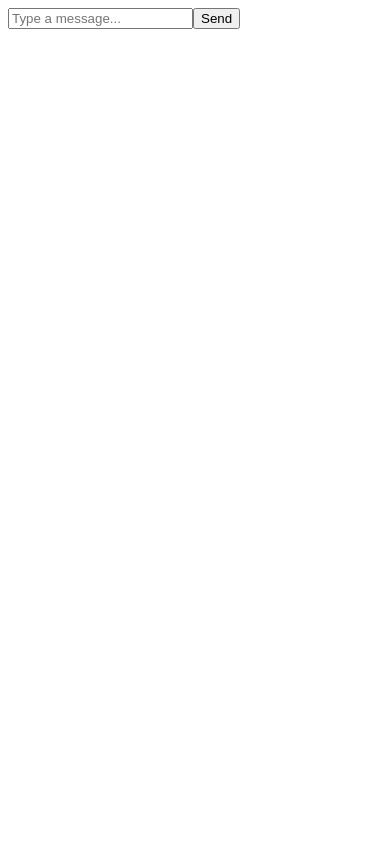
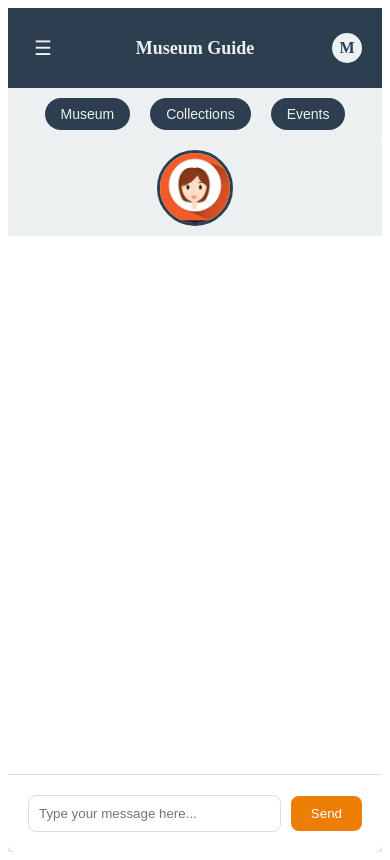
Before and after one commit to ShreyaNikam15/Smart-Ticket-Management, a React (Create React App) app in the folder frontend/: page /Chat in a window 390 px wide. Built offline with nearby package versions, Linux system fonts and the light colour scheme.

Commit message:
UI for chat

```diff
--- a/frontend/src/Components/Chat.js
+++ b/frontend/src/Components/Chat.js
@@ -1,50 +1,355 @@
-import React, { useState } from 'react';
+import React, { useState, useEffect, useRef } from 'react';
+import axios from 'axios';
 
 const Chat = () => {
   const [messages, setMessages] = useState([]);
   const [newMessage, setNewMessage] = useState('');
+  const [isSidebarVisible, setSidebarVisible] = useState(false);
+  const [dropdowns, setDropdowns] = useState({
+    museum: false,
+    collections: false,
+    events: false,
+  });
 
-  // Handle sending a new message
-  const handleSendMessage = async () => {
-    if (newMessage.trim()) {
+  const chatHistoryRef = useRef(null);
+
+  useEffect(() => {
+    if (chatHistoryRef.current) {
+      chatHistoryRef.current.scrollTop = chatHistoryRef.current.scrollHeight;
+    }
+  }, [messages]);
+
+  const handleSendMessage = async (e) => {
+    e.preventDefault();
+    if (!newMessage.trim()) return;
+
     try {
-        const response = await fetch('http://localhost:5000/api/chat', {
-          method: 'POST',
-          headers: { 'Content-Type': 'application/json' },
-          body: JSON.stringify({ userInput: newMessage }),
-        });
-        const data = await response.json();
-        const userMessage = { currQuery: newMessage, response: data.response, createdAt: new Date() };
-        setMessages([userMessage, ...messages]);
+      const response = await axios.post('https://smart-ticket-management.onrender.com/api/chat', { userInput: newMessage });
+      const newChat = {
+        currQuery: newMessage,
+        response: response.data.response,
+        createdAt: new Date(),
+      };
+      setMessages([...messages, newChat]);
       setNewMessage('');
     } catch (error) {
       console.error('Error sending message:', error);
     }
-    }
+  };
+
+  const toggleSidebar = () => {
+    setSidebarVisible(!isSidebarVisible);
+  };
+
+  const toggleDropdown = (dropdownName) => {
+    setDropdowns((prevState) => ({
+      ...prevState,
+      [dropdownName]: !prevState[dropdownName],
+    }));
   };
 
   return (
-    <div className="chat-container">
-      <div className="chat-box">
+    <div style={styles.chatContainer}>
+      <div style={styles.navbar}>
+        <button onClick={toggleSidebar} style={styles.menuButton}>☰</button>
+        <div style={styles.navbarTitle}>Museum Guide</div>
+        <div style={styles.museumLogo}>M</div>
+      </div>
+
+      {/* Tags with Dropdowns */}
+      <div style={styles.tags}>
+        <div style={styles.tagWrapper}>
+          <button style={styles.tagButton} onClick={() => toggleDropdown('museum')}>Museum</button>
+          {dropdowns.museum && (
+            <div style={styles.dropdownContent}>
+              <p>Museum History</p>
+              <p>Visitor Guidelines</p>
+              <p>Opening Hours</p>
+            </div>
+          )}
+        </div>
+
+        <div style={styles.tagWrapper}>
+          <button style={styles.tagButton} onClick={() => toggleDropdown('collections')}>Collections</button>
+          {dropdowns.collections && (
+            <div style={styles.dropdownContent}>
+              <p>Modern Art</p>
+              <p>Historical Artifacts</p>
+              <p>Contemporary Sculptures</p>
+            </div>
+          )}
+        </div>
+
+        <div style={styles.tagWrapper}>
+          <button style={styles.tagButton} onClick={() => toggleDropdown('events')}>Events</button>
+          {dropdowns.events && (
+            <div style={styles.dropdownContent}>
+              <p>Art Workshops</p>
+              <p>Guided Tours</p>
+              <p>Special Exhibits</p>
+            </div>
+          )}
+        </div>
+      </div>
+
+      <div style={styles.contentWrapper}>
+        {isSidebarVisible && (
+          <div style={styles.sidebar}>
+            <button onClick={toggleSidebar} style={styles.closeButton}>×</button>
+            <h3 style={styles.sidebarHeader}>Explore</h3>
+            <ul style={styles.sidebarList}>
+              <li style={styles.sidebarItem}>Exhibits</li>
+              <li style={styles.sidebarItem}>Collections</li>
+              <li style={styles.sidebarItem}>Events</li>
+              <li style={styles.sidebarItem}>Visitor Info</li>
+              <li style={styles.sidebarItem}>About</li>
+            </ul>
+          </div>
+        )}
+
+        <div style={styles.chatContentContainer}>
+          <div style={styles.circularImageContainer}>
+            <div style={styles.circularImage}>
+              <img src="aigirl.jpg" alt="Assistant" style={styles.image} />
+            </div>
+          </div>
+
+          <div style={styles.chatHistory} ref={chatHistoryRef}>
             {messages.map((message, index) => (
-          <div key={index} className="chat-message">
+              <div key={index} style={styles.chatMessage}>
+                <div style={styles.userMessageContent}>
                   <strong>User:</strong> {message.currQuery}
-            <p><strong>Response:</strong> {message.response}</p>
-            <span>{new Date(message.createdAt).toLocaleString()}</span>
+                </div>
+                <div style={styles.aiMessageContent}>
+                  <strong>Response:</strong> {message.response}
+                </div>
+                <span style={styles.timestamp}>
+                  {new Date(message.createdAt).toLocaleString()}
+                </span>
               </div>
             ))}
           </div>
-      <div className="chat-input">
+
+          <form onSubmit={handleSendMessage} style={styles.form}>
             <input
               type="text"
               value={newMessage}
               onChange={(e) => setNewMessage(e.target.value)}
-          placeholder="Type a message..."
+              placeholder="Type your message here..."
+              style={styles.input}
+              required
             />
-        <button onClick={handleSendMessage}>Send</button>
+            <button type="submit" style={styles.button}>Send</button>
+          </form>
+        </div>
       </div>
     </div>
   );
 };
 
+const styles = {
+  chatContainer: {
+    display: 'flex',
+    justifyContent: 'center',
+    maxWidth: '500px',
+    margin: '0 auto',
+    flexDirection: 'column',
+    height: '100vh',
+    backgroundColor: '#f5f5f5',
+    fontFamily: '"Playfair Display", serif',
+    ...(window.innerWidth <= 768 && {
+      maxWidth: '100%',
+      margin: '0',
+    }),
+  },
+  navbar: {
+    display: 'flex',
+    alignItems: 'center',
+    backgroundColor: '#2c3e50',
+    color: '#ecf0f1',
+    padding: '10px 20px',
+    height: '60px',
+  },
+  menuButton: {
+    backgroundColor: 'transparent',
+    border: 'none',
+    color: '#ecf0f1',
+    fontSize: '20px',
+    cursor: 'pointer',
+  },
+  navbarTitle: {
+    flexGrow: 1,
+    textAlign: 'center',
+    fontSize: '18px',
+    fontWeight: 'bold',
+  },
+  museumLogo: {
+    width: '30px',
+    height: '30px',
+    backgroundColor: '#ecf0f1',
+    color: '#2c3e50',
+    borderRadius: '50%',
+    display: 'flex',
+    justifyContent: 'center',
+    alignItems: 'center',
+    fontWeight: 'bold',
+  },
+  tags: {
+    display: 'flex',
+    justifyContent: 'center',
+    padding: '10px 0',
+    backgroundColor: '#ecf0f1',
+  },
+  tagWrapper: {
+    position: 'relative',
+    margin: '0 10px',
+  },
+  tagButton: {
+    backgroundColor: '#2c3e50',
+    border: 'none',
+    color: '#ecf0f1',
+    padding: '8px 16px',
+    borderRadius: '20px',
+    cursor: 'pointer',
+    fontSize: '14px',
+  },
+  dropdownContent: {
+    position: 'absolute',
+    top: '100%',
+    left: 0,
+    backgroundColor: '#ffffff',
+    border: '1px solid #ddd',
+    boxShadow: '0 4px 6px rgba(0, 0, 0, 0.1)',
+    borderRadius: '8px',
+    padding: '10px',
+    zIndex: 1,
+    minWidth: '150px',
+  },
+  contentWrapper: {
+    display: 'flex',
+    flex: 1,
+    overflow: 'hidden',
+    ...(window.innerWidth <= 768 && {
+      flexDirection: 'column',
+      padding: '0',
+    }),
+  },
+  sidebar: {
+    width: '200px',
+    backgroundColor: '#34495e',
+    boxShadow: '2px 0 5px rgba(0, 0, 0, 0.1)',
+    color: '#ecf0f1',
+    padding: '20px',
+    overflowY: 'auto',
+    height: 'calc(100vh - 60px)', // Subtracting navbar height
+    ...(window.innerWidth <= 768 && {
+      display: 'none', // Hide sidebar on mobile
+    }),
+  },
+  closeButton: {
+    backgroundColor: 'transparent',
+    border: 'none',
+    color: '#ecf0f1',
+    fontSize: '24px',
+    cursor: 'pointer',
+    marginBottom: '20px',
+  },
+  sidebarHeader: {
+    color: '#ecf0f1',
+    fontSize: '20px',
+    marginBottom: '15px',
+    borderBottom: '1px solid #ecf0f1',
+    paddingBottom: '10px',
+  },
+  sidebarList: {
+    listStyle: 'none',
+    padding: '0',
+  },
+  sidebarItem: {
+    padding: '10px 0',
+    cursor: 'pointer',
+  },
+  chatContentContainer: {
+    flex: 1,
+    display: 'flex',
+    flexDirection: 'column',
+    backgroundColor: '#ffffff',
+    borderRadius: '8px',
+    boxShadow: '0 4px 6px rgba(0, 0, 0, 0.1)',
+    overflow: 'hidden',
+    margin: '10px',
+    ...(window.innerWidth <= 768 && {
+      margin: '0',
+    }),
+  },
+  circularImageContainer: {
+    display: 'flex',
+    justifyContent: 'center',
+    padding: '10px 0',
+    backgroundColor: '#ecf0f1',
+  },
+  circularImage: {
+    width: '70px',
+    height: '70px',
+    borderRadius: '50%',
+    overflow: 'hidden',
+    border: '3px solid #2c3e50',
+  },
+  image: {
+    width: '100%',
+    height: '100%',
+    objectFit: 'cover',
+  },
+  chatHistory: {
+    flex: 1,
+    overflowY: 'auto',
+    padding: '20px',
+  },
+  chatMessage: {
+    marginBottom: '15px',
+  },
+  userMessageContent: {
+    maxWidth: '75%',
+    padding: '10px',
+    borderRadius: '10px',
+    boxShadow: '0px 0px 10px rgba(0, 0, 0, 0.1)',
+    backgroundColor: 'rgb(255 249 199)',
+    wordBreak: 'break-word',
+    marginBottom: '5px',
+  },
+  aiMessageContent: {
+    maxWidth: '75%',
+    padding: '10px',
+    borderRadius: '10px',
+    backgroundColor: '#f1f0f0',
+    wordBreak: 'break-word',
+    marginBottom: '5px',
+  },
+  timestamp: {
+    fontSize: '12px',
+    color: '#888',
+  },
+  form: {
+    display: 'flex',
+    alignItems: 'center',
+    padding: '20px',
+    borderTop: '1px solid #ddd',
+  },
+  input: {
+    flex: 1,
+    padding: '10px',
+    marginRight: '10px',
+    borderRadius: '8px',
+    border: '1px solid #ddd',
+  },
+  button: {
+    padding: '10px 20px',
+    backgroundColor: 'rgb(236 126 5)',
+    color: 'white',
+    border: 'none',
+    borderRadius: '8px',
+    cursor: 'pointer',
+  },
+};
+
 export default Chat;
```
Also changed, not shown: frontend/public/aigirl.jpg (added), frontend/src/Components/Audio.js (added). Lines whose indentation alone changed are shown as unchanged.
